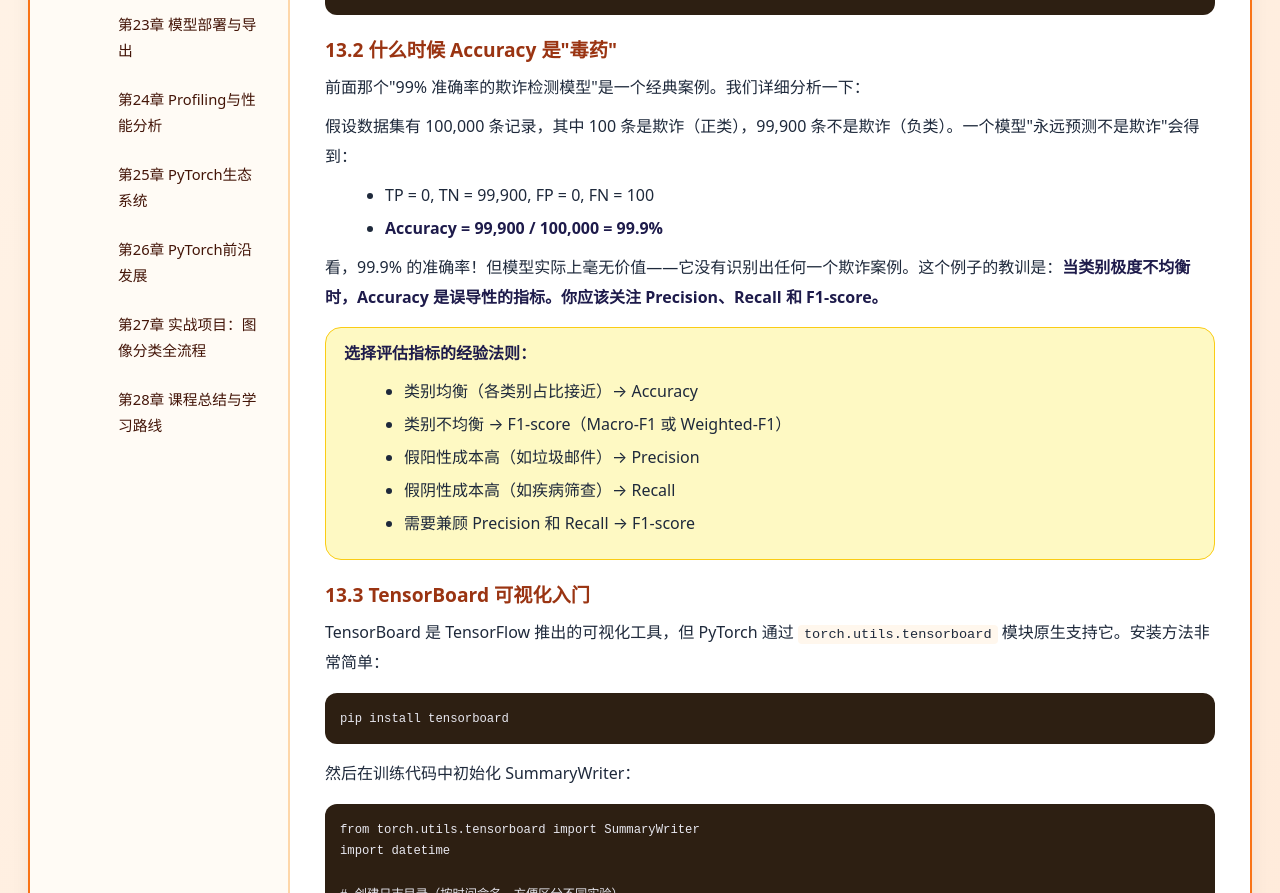
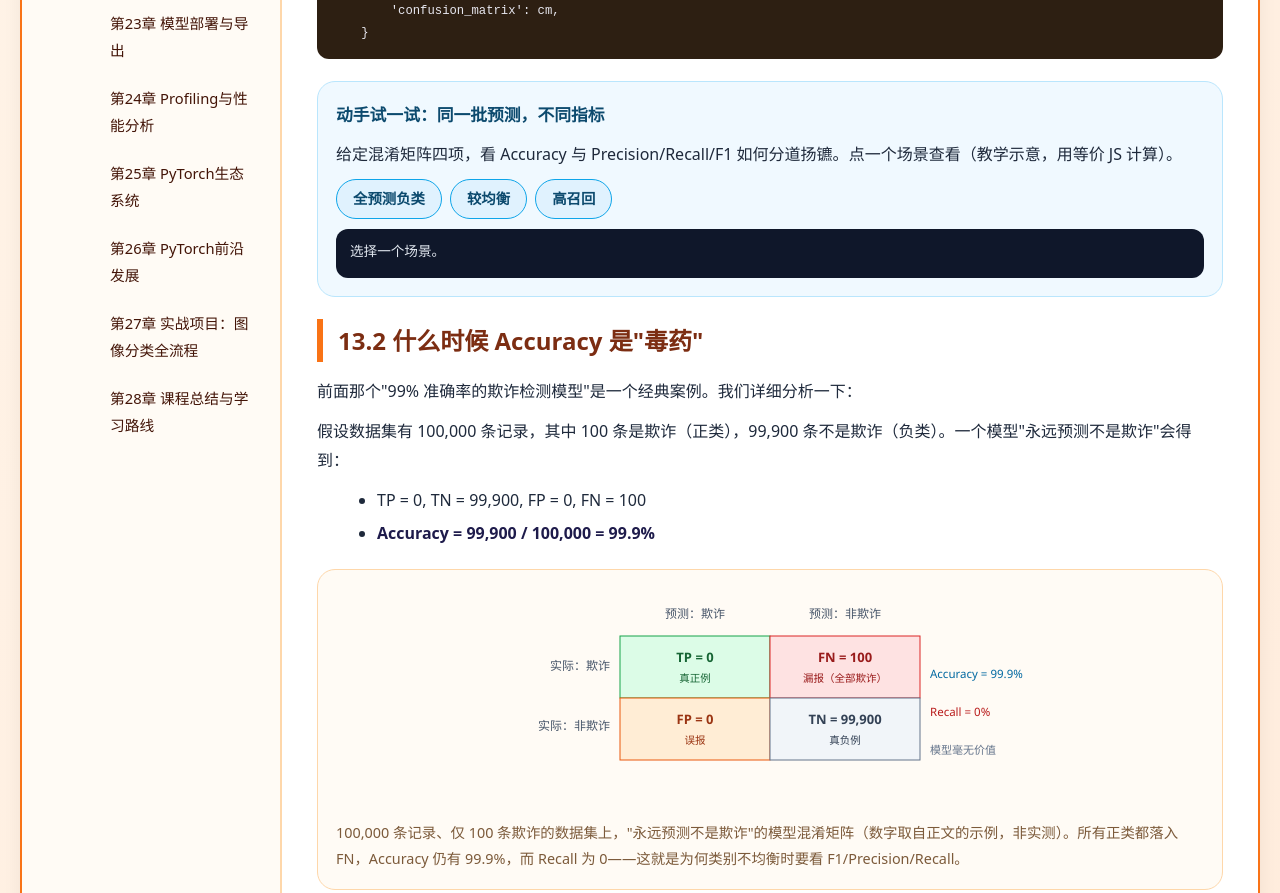
Before and after one commit to 1998x-stack/pytorch-tutorial, a plain HTML site: page 13.html in a window 1280 px wide. Shown: the part 1593-2486 px from the top of the page. Drawn offline with Linux system fonts and the light colour scheme.

Commit message:
feat(pytorch-tutorial): 第13章语义化改造，新增不平衡混淆矩阵图与分类指标计算器

```diff
--- a/13.html
+++ b/13.html
@@ -4,12 +4,21 @@
     <meta charset="UTF-8">
     <meta name="viewport" content="width=device-width, initial-scale=1.0, maximum-scale=1.5, user-scalable=yes">
     <title>第13章 模型评估与可视化 — PyTorch教程</title>
+    <style>
+        body { font-family: system-ui, -apple-system, 'PingFang SC', 'Segoe UI', sans-serif; line-height: 1.8; margin: 0; padding: 12px; }
+        .container, .main-content { min-width: 0; }
+        .main-content { overflow-x: auto; }
+        pre { overflow-x: auto; max-width: 100%; }
+        pre, code { font-family: 'JetBrains Mono', ui-monospace, monospace; }
+        table { max-width: 100%; }
+        img, svg { max-width: 100%; }
+    </style>
     <link rel="stylesheet" href="theme.css">
 </head>
 <body>
 <div class="double-border">
 <div class="container">
-    <div class="sidebar">
+    <nav class="sidebar" aria-label="课程目录">
         <h3>🔥 课程目录</h3>
         <ul class="chapter-list">
             <li><a href="01.html">第1章 初识PyTorch</a></li>
@@ -41,10 +50,10 @@
             <li><a href="27.html">第27章 实战项目：图像分类全流程</a></li>
             <li><a href="28.html">第28章 课程总结与学习路线</a></li>
         </ul>
-    </div>
-    <div class="main-content">
+    </nav>
+    <main class="main-content">
 
-<h2>第13章 模型评估与可视化</h2>
+<h1>第13章 模型评估与可视化</h1>
 
 <p>大家好，我是你们的讲师。</p>
 
@@ -52,7 +61,7 @@
 
 <p>这个故事说明：<strong>正确评估模型和训练模型同样重要。</strong>如果你用错误的指标评判模型，你可能会花几个月的时间去优化一个"看起来好、实际没用"的模型。这一章我们来系统学习：用什么指标、怎么算、怎么看，以及如何用 TensorBoard 让训练过程"可视化"。</p>
 
-<h3>13.1 分类任务的四大指标</h3>
+<h2>13.1 分类任务的四大指标</h2>
 
 <p>先明确几个基本概念。对于二分类问题，模型的预测结果可以分为四类：</p>
 
@@ -132,7 +141,39 @@
         'confusion_matrix': cm,
     }</code></pre>
 
-<h3>13.2 什么时候 Accuracy 是"毒药"</h3>
+<div class="demo" role="group" aria-labelledby="d13-h">
+    <h4 id="d13-h">动手试一试：同一批预测，不同指标</h4>
+    <p style="margin:6px 0;">给定混淆矩阵四项，看 Accuracy 与 Precision/Recall/F1 如何分道扬镳。点一个场景查看（教学示意，用等价 JS 计算）。</p>
+    <div class="controls">
+        <button type="button" data-tp="0" data-fp="0" data-fn="100" data-tn="99900" aria-pressed="false">全预测负类</button>
+        <button type="button" data-tp="45" data-fp="5" data-fn="5" data-tn="45" aria-pressed="false">较均衡</button>
+        <button type="button" data-tp="48" data-fp="20" data-fn="2" data-tn="30" aria-pressed="false">高召回</button>
+    </div>
+    <div class="out" id="d13-out" aria-live="polite">选择一个场景。</div>
+</div>
+<script>
+(function () {
+    var out = document.getElementById('d13-out');
+    var btns = document.querySelectorAll('.demo [data-tp]');
+    function pct(v) { return (v * 100).toFixed(1) + '%'; }
+    btns.forEach(function (btn) {
+        btn.addEventListener('click', function () {
+            btns.forEach(function (o) { o.setAttribute('aria-pressed', 'false'); });
+            btn.setAttribute('aria-pressed', 'true');
+            var tp = +btn.dataset.tp, fp = +btn.dataset.fp, fn = +btn.dataset.fn, tn = +btn.dataset.tn;
+            var acc = (tp + tn) / (tp + tn + fp + fn);
+            var prec = tp + fp === 0 ? 0 : tp / (tp + fp);
+            var rec = tp + fn === 0 ? 0 : tp / (tp + fn);
+            var f1 = prec + rec === 0 ? 0 : 2 * prec * rec / (prec + rec);
+            out.textContent = 'TP=' + tp + ' FP=' + fp + ' FN=' + fn + ' TN=' + tn + '\n' +
+                'Accuracy = ' + pct(acc) + '\nPrecision = ' + pct(prec) +
+                '\nRecall = ' + pct(rec) + '\nF1 = ' + pct(f1);
+        });
+    });
+})();
+</script>
+
+<h2>13.2 什么时候 Accuracy 是"毒药"</h2>
 
 <p>前面那个"99% 准确率的欺诈检测模型"是一个经典案例。我们详细分析一下：</p>
 
@@ -142,6 +183,35 @@
     <li>TP = 0, TN = 99,900, FP = 0, FN = 100</li>
     <li><strong>Accuracy = 99,900 / 100,000 = 99.9%</strong></li>
 </ul>
+
+<figure class="teach-fig">
+    <svg viewBox="0 0 620 220" role="img" aria-labelledby="f13-t f13-d">
+        <title id="f13-t">欺诈检测的混淆矩阵：99.9% 准确率背后零个真正例</title>
+        <desc id="f13-d">数据集 10 万条中仅 100 条欺诈。一个永远预测“不是欺诈”的模型：真正例 TP=0，假阴性 FN=100（全部漏报），假阳性 FP=0，真负例 TN=99900。准确率高达 99.9%，但召回率为 0。</desc>
+        <g font-family="'PingFang SC','Segoe UI',system-ui,sans-serif">
+            <text x="235" y="30" font-size="12" fill="#475569" text-anchor="middle">预测：欺诈</text>
+            <text x="385" y="30" font-size="12" fill="#475569" text-anchor="middle">预测：非欺诈</text>
+            <text x="150" y="82" font-size="12" fill="#475569" text-anchor="end">实际：欺诈</text>
+            <text x="150" y="142" font-size="12" fill="#475569" text-anchor="end">实际：非欺诈</text>
+            <rect x="160" y="48" width="150" height="62" fill="#dcfce7" stroke="#16a34a"/>
+            <text x="235" y="74" font-size="13" font-weight="700" fill="#166534" text-anchor="middle">TP = 0</text>
+            <text x="235" y="94" font-size="10.5" fill="#166534" text-anchor="middle">真正例</text>
+            <rect x="310" y="48" width="150" height="62" fill="#fee2e2" stroke="#dc2626"/>
+            <text x="385" y="74" font-size="13" font-weight="700" fill="#991b1b" text-anchor="middle">FN = 100</text>
+            <text x="385" y="94" font-size="10.5" fill="#991b1b" text-anchor="middle">漏报（全部欺诈）</text>
+            <rect x="160" y="110" width="150" height="62" fill="#ffedd5" stroke="#ea580c"/>
+            <text x="235" y="136" font-size="13" font-weight="700" fill="#9a3412" text-anchor="middle">FP = 0</text>
+            <text x="235" y="156" font-size="10.5" fill="#9a3412" text-anchor="middle">误报</text>
+            <rect x="310" y="110" width="150" height="62" fill="#f1f5f9" stroke="#64748b"/>
+            <text x="385" y="136" font-size="13" font-weight="700" fill="#334155" text-anchor="middle">TN = 99,900</text>
+            <text x="385" y="156" font-size="10.5" fill="#334155" text-anchor="middle">真负例</text>
+            <text x="470" y="90" font-size="11.5" fill="#0369a1">Accuracy = 99.9%</text>
+            <text x="470" y="128" font-size="11.5" fill="#b91c1c">Recall = 0%</text>
+            <text x="470" y="166" font-size="11" fill="#64748b">模型毫无价值</text>
+        </g>
+    </svg>
+    <figcaption>100,000 条记录、仅 100 条欺诈的数据集上，"永远预测不是欺诈"的模型混淆矩阵（数字取自正文的示例，非实测）。所有正类都落入 FN，Accuracy 仍有 99.9%，而 Recall 为 0——这就是为何类别不均衡时要看 F1/Precision/Recall。</figcaption>
+</figure>
 
 <p>看，99.9% 的准确率！但模型实际上毫无价值——它没有识别出任何一个欺诈案例。这个例子的教训是：<strong>当类别极度不均衡时，Accuracy 是误导性的指标。你应该关注 Precision、Recall 和 F1-score。</strong></p>
 
@@ -156,7 +226,7 @@
     </ul>
 </div>
 
-<h3>13.3 TensorBoard 可视化入门</h3>
+<h2>13.3 TensorBoard 可视化入门</h2>
 
 <p>TensorBoard 是 TensorFlow 推出的可视化工具，但 PyTorch 通过 <code>torch.utils.tensorboard</code> 模块原生支持它。安装方法非常简单：</p>
 
@@ -192,7 +262,7 @@ writer.close()</code></pre>
 <pre><code>tensorboard --logdir runs --port 6006
 # 然后在浏览器打开 http://localhost:6006</code></pre>
 
-<h3>13.4 监控梯度分布（调试利器）</h3>
+<h2>13.4 监控梯度分布（调试利器）</h2>
 
 <p>TensorBoard 还有一个极其有用的功能——<strong>记录梯度直方图</strong>。梯度分布能告诉你模型是否出现了梯度消失或梯度爆炸：</p>
 
@@ -223,7 +293,7 @@ if step % 100 == 0:
     <li>如果梯度分布是健康的（以 0 为中心的钟形曲线，范围在 1e-3 到 1 之间）—— 训练正常</li>
 </ul>
 
-<h3>13.5 从训练曲线诊断模型健康</h3>
+<h2>13.5 从训练曲线诊断模型健康</h2>
 
 <p>学会看训练曲线是深度学习中最重要的技能之一。以下是一个快速诊断指南：</p>
 
@@ -276,7 +346,7 @@ if step % 100 == 0:
     </tbody>
 </table>
 
-<h3>13.6 模型比较的方法论</h3>
+<h2>13.6 模型比较的方法论</h2>
 
 <p>在实验研究中，你经常需要比较不同模型的性能。正确的比较方法是：</p>
 
@@ -298,7 +368,7 @@ if step % 100 == 0:
         <a href="index.html">📖 返回目录</a>
         <a href="14.html">下一章 →</a>
     </div>
-    </div>
+    </main>
 </div>
 </div>
 </body>
```
